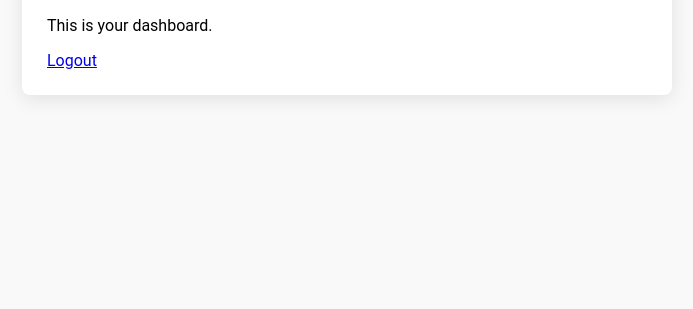
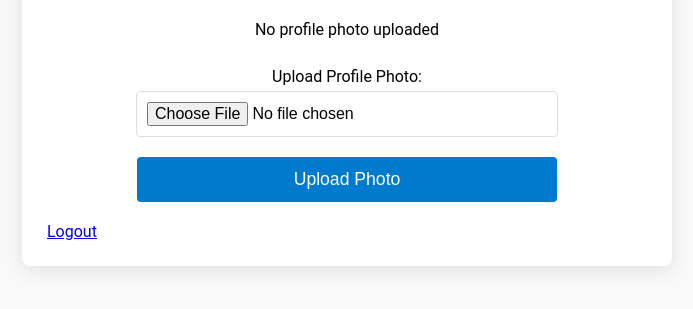
Before and after one commit to a-h-soikot/WebProject, a Flask app: template templates/dashboard.html in a window 1280 px wide. Shown: the part 162-471 px from the top of the page, without its empty margins (293-986 px from the left). Run offline with Flask 3, Linux system fonts and the light colour scheme; the template is opened without the code that fills it, so the values that code supplies are empty.

Commit message:
Add Photo Uploading

```diff
--- a/app.py
+++ b/app.py
@@ -1,8 +1,14 @@
-from flask import Flask, render_template, request, redirect, url_for, session, flash
+from flask import Flask, render_template, request, redirect, url_for, session, flash, send_from_directory
 import pymysql
+import os
+from werkzeug.utils import secure_filename
 
 app = Flask(__name__)
 app.secret_key = 'your_secret_key'  # Change this to a random secret in production
+UPLOAD_FOLDER = '/home/soikot/uploads'
+ALLOWED_EXTENSIONS = {'png', 'jpg', 'jpeg', 'gif'}
+
+app.config['UPLOAD_FOLDER'] = UPLOAD_FOLDER
 
 # Database configuration – replace with your AlwaysData details
 db_config = {
@@ -17,6 +23,9 @@ db_config = {
 def get_db_connection():
     connection = pymysql.connect(**db_config)
     return connection
+
+def allowed_file(filename):
+    return '.' in filename and filename.rsplit('.', 1)[1].lower() in ALLOWED_EXTENSIONS
 
 @app.route('/')
 def index():
@@ -80,10 +89,13 @@ def dashboard():
         connection = get_db_connection()
         try:
             with connection.cursor() as cursor:
-                sql = "SELECT email FROM users WHERE userid = %s"
+                sql = "SELECT email, photo FROM users WHERE userid = %s"
                 cursor.execute(sql, (session['userid'],))
                 user = cursor.fetchone()
-                return render_template('dashboard.html', name=session.get('name'), email=user['email'])
+                return render_template('dashboard.html',
+                                    name=session.get('name'),
+                                    email=user['email'],
+                                    photo=user['photo'])
         finally:
             connection.close()
     else:
@@ -96,5 +108,72 @@ def logout():
     flash('You have been logged out.', 'success')
     return redirect(url_for('login'))
 
+@app.route('/upload_photo', methods=['POST'])
+def upload_photo():
+    if 'userid' not in session:
+        flash('Please login first.', 'error')
+        return redirect(url_for('login'))
+
+    if 'photo' not in request.files:
+        flash('No file selected', 'error')
+        return redirect(url_for('dashboard'))
+
+    file = request.files['photo']
+    if file.filename == '':
+        flash('No file selected', 'error')
+        return redirect(url_for('dashboard'))
+
+    if file and allowed_file(file.filename):
+        filename = secure_filename(file.filename)
+        # Add timestamp or userid to filename to make it unique
+        filename = f"{session['userid']}_{filename}"
+        file.save(os.path.join(app.config['UPLOAD_FOLDER'], filename))
+
+        connection = get_db_connection()
+        try:
+            with connection.cursor() as cursor:
+                sql = "UPDATE users SET photo = %s WHERE userid = %s"
+                cursor.execute(sql, (filename, session['userid']))
+                connection.commit()
+                flash('Photo uploaded successfully!', 'success')
+        finally:
+            connection.close()
+    else:
+        flash('Invalid file type', 'error')
+
+    return redirect(url_for('dashboard'))
+
+@app.route('/delete_photo')
+def delete_photo():
+    if 'userid' not in session:
+        return redirect(url_for('login'))
+
+    connection = get_db_connection()
+    try:
+        with connection.cursor() as cursor:
+            # Get current photo filename
+            sql = "SELECT photo FROM users WHERE userid = %s"
+            cursor.execute(sql, (session['userid'],))
+            user = cursor.fetchone()
+            if user['photo']:
+                # Delete file from uploads folder
+                try:
+                    os.remove(os.path.join(app.config['UPLOAD_FOLDER'], user['photo']))
+                except OSError:
+                    pass
+
+                # Remove photo reference from database
+                sql = "UPDATE users SET photo = NULL WHERE userid = %s"
+                cursor.execute(sql, (session['userid'],))
+                connection.commit()
+                flash('Photo deleted successfully!', 'success')
+    finally:
+        connection.close()
+    return redirect(url_for('dashboard'))
+
+@app.route('/uploads/<filename>')
+def uploaded_file(filename):
+    return send_from_directory(app.config['UPLOAD_FOLDER'], filename)
+
 if __name__ == '__main__':
     app.run(debug=True)
--- a/static/style.css
+++ b/static/style.css
@@ -96,6 +96,35 @@ button:hover {
     text-decoration: underline;
 }
 
+.profile-section {
+    text-align: center;
+    margin: 20px 0;
+}
+
+.current-photo {
+    margin: 20px 0;
+}
+
+.current-photo img {
+    border-radius: 50%;
+    box-shadow: 0 2px 10px rgba(0,0,0,0.1);
+    margin-bottom: 10px;
+}
+
+.delete-btn {
+    display: inline-block;
+    padding: 8px 16px;
+    background-color: #dc3545;
+    color: white;
+    text-decoration: none;
+    border-radius: 4px;
+    margin-top: 10px;
+}
+
+.delete-btn:hover {
+    background-color: #c82333;
+}
+
 @media (max-width: 600px) {
     .container {
         padding: 15px; /* reduced from 20px */
--- a/templates/dashboard.html
+++ b/templates/dashboard.html
@@ -3,6 +3,25 @@
 {% block content %}
 <h2>Welcome, {{ name }}!</h2>
 <p>Email: {{ email }}</p>
-<p>This is your dashboard.</p>
-<a href="{{ url_for('logout') }}">Logout</a>
+
+<div class="profile-section">
+    {% if photo %}
+        <div class="current-photo">
+            <img src="{{ url_for('uploaded_file', filename=photo) }}" alt="Profile photo" style="max-width: 200px;">
+            <a href="{{ url_for('delete_photo') }}" class="delete-btn">Delete Photo</a>
+        </div>
+    {% else %}
+        <p>No profile photo uploaded</p>
+    {% endif %}
+
+    <form action="{{ url_for('upload_photo') }}" method="post" enctype="multipart/form-data">
+        <label for="photo">Upload Profile Photo:</label>
+        <input type="file" name="photo" id="photo" accept="image/*" required>
+        <button type="submit">Upload Photo</button>
+    </form>
+</div>
+
+<div class="bottom-section">
+    <a href="{{ url_for('logout') }}">Logout</a>
+</div>
 {% endblock %}
```
